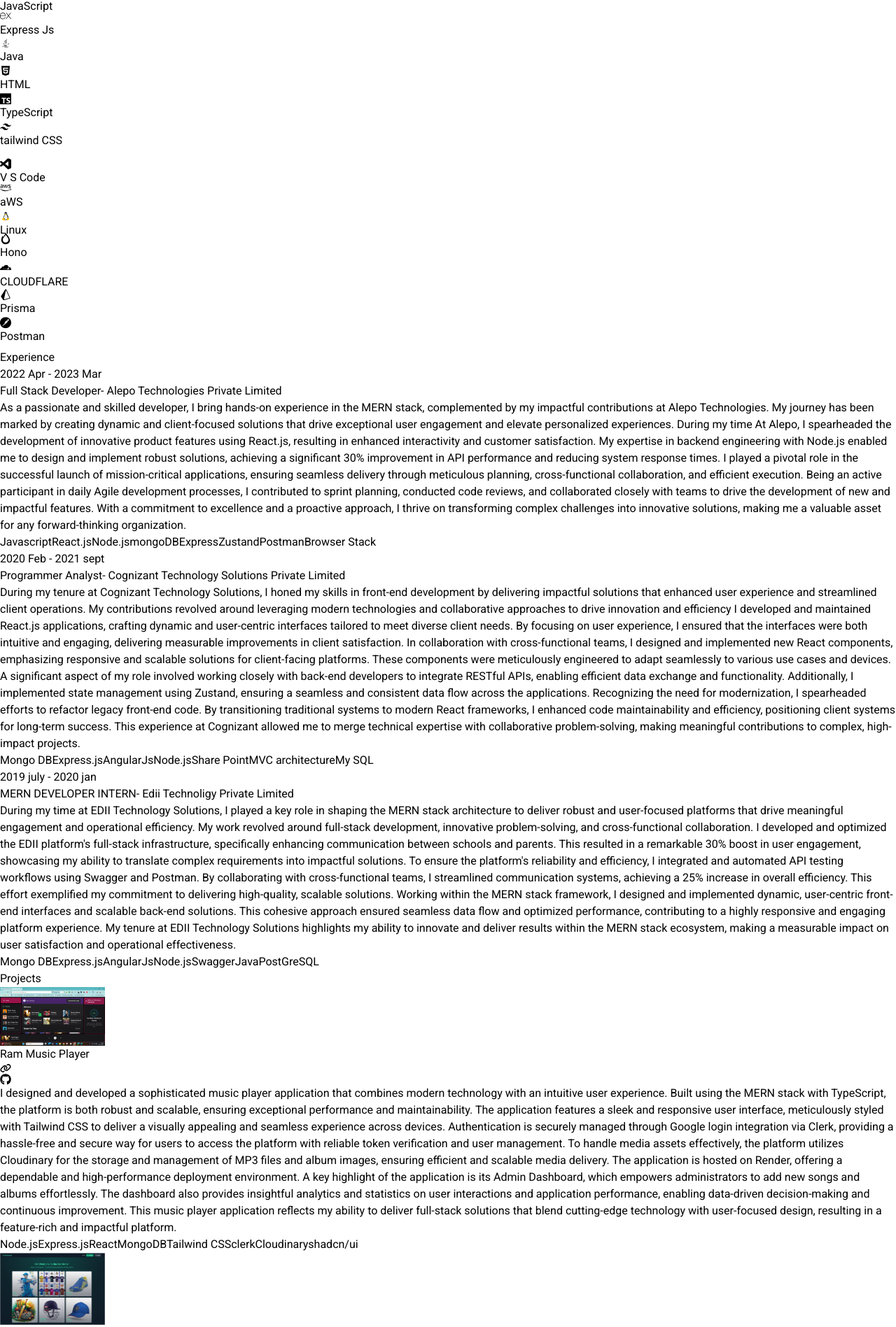
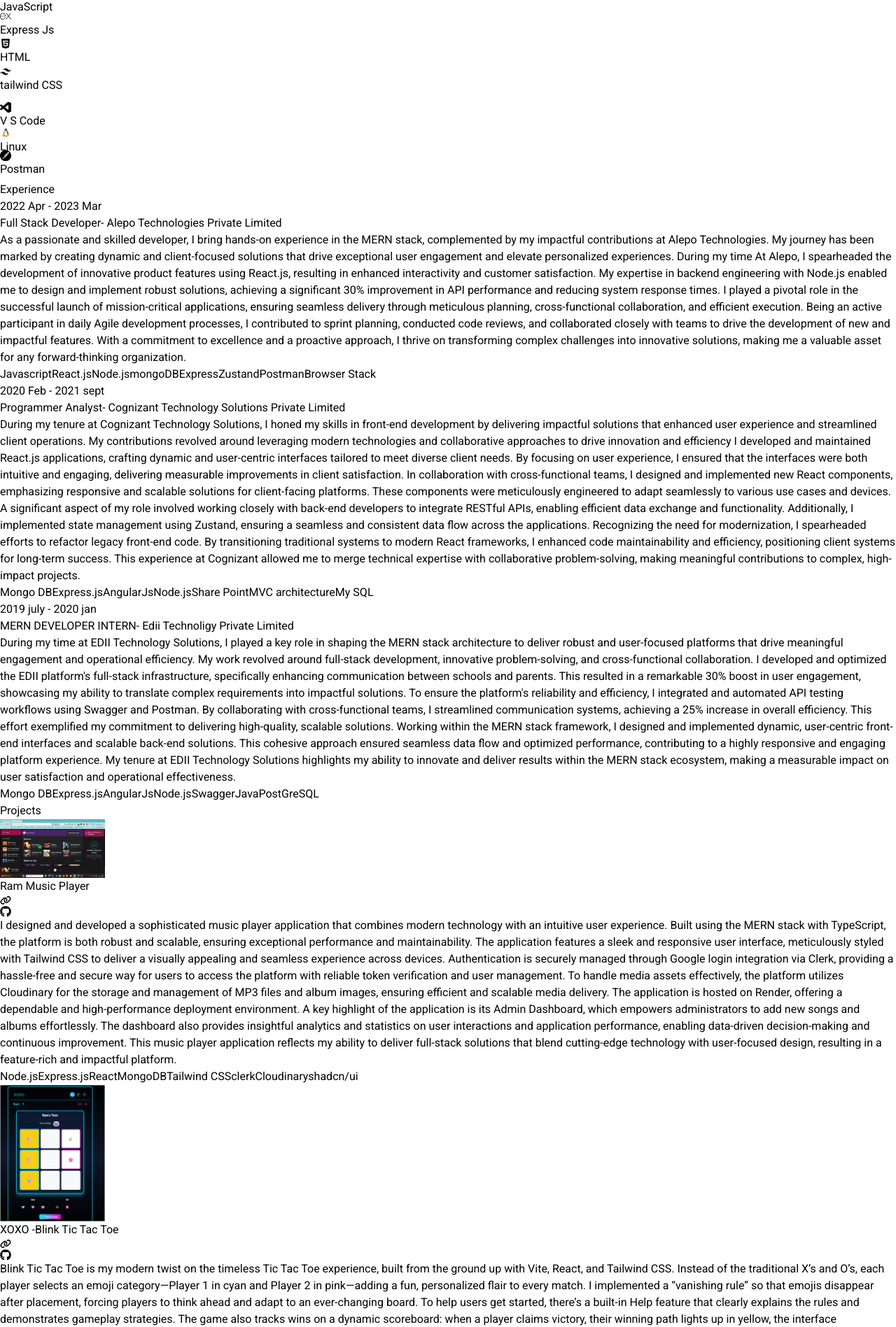
Before and after one commit to ramusiripalli/RamuPortfolio, a React (Vite) app: page / in a window 1280 px wide. Shown: the part 853-2750 px from the top of the page at 70% size. Built offline with nearby package versions, Linux system fonts and the light colour scheme.

Commit message:
Added Project and Done Changes

```diff
--- a/src/components/Navbar.jsx
+++ b/src/components/Navbar.jsx
@@ -5,7 +5,7 @@
     return <nav className="mb-20 flex items-center justify-between py-6">
         <div className="flex flex-shrink-0 items-center">
 
-            <h6 className="text-3xl animate-spin">MERN</h6>
+            <h6 className="text-3xl animate-bounce">MERN</h6>
         </div>
         <div className="m-8 flex items-center justify-center gap-6 text-4xl">
         <a href="https://drive.google.com/file/d/1HlPIIFh_QcWAgnN56wuYZN7WxiBr48Vx/view?usp=sharing" target="_blank" className="animate-bounce w-6 h-6"><abbr title="Resume"><FaFileDownload /></abbr></a>
--- a/src/components/Technologies.jsx
+++ b/src/components/Technologies.jsx
@@ -74,24 +74,14 @@
     <SiExpress className="text-6xl text-yellow-500 "/>
     <p className="text-xs text-center">Express Js</p>
   </motion.div>
-        <motion.div
-        variants= {iconVariants(2.0)} initial="initial" animate ="animate"
-        className="rounded-2xl border-4 border-neutral-800 p-3">
-          <DiJava className="text-6xl text-blue-600"/>
-          <p className="text-xs text-center">Java</p>
-        </motion.div>
+
         <motion.div
         variants= {iconVariants(2.0)} initial="initial" animate ="animate"
         className="rounded-2xl border-4 border-neutral-800 p-3">
           <FaHtml5 className="text-6xl"/>
           <p className="text-xs text-center">HTML</p>
         </motion.div>
-        <motion.div
-        variants= {iconVariants(2.0)} initial="initial" animate ="animate"
-        className="rounded-2xl border-4 border-neutral-800 p-3">
-          <SiTypescript className="text-6xl text-blue-600 pb-1"/>
-          <p className="text-xs text-center">TypeScript</p>
-        </motion.div>
+
         <motion.div
         variants= {iconVariants(2.0)} initial="initial" animate ="animate"
         className="rounded-2xl border-4 border-neutral-800 p-3">
@@ -123,36 +113,14 @@
     <SiVisualstudiocode className="text-6xl text-blue-500"/>
     <p className="text-xs text-center">V S Code</p>
   </motion.div>
-  <motion.div
-  variants= {iconVariants(1.0)} initial="initial" animate ="animate"
-  className="rounded-2xl border-4 border-neutral-800 p-3">
-    <FaAws className="text-6xl text-yellow-500"/>
-    <p className="text-xs text-center">aWS</p>
-  </motion.div>
+
   <motion.div
   variants= {iconVariants(4.0)} initial="initial" animate ="animate"
   className="rounded-2xl border-4 border-neutral-800 p-4">
     <FcLinux className="text-6xl text-green-500"/>
     <p className="text-xs text-center">Linux</p>
   </motion.div>
-  <motion.div
-  variants= {iconVariants(2.0)} initial="initial" animate ="animate"
-  className="rounded-2xl border-4 border-neutral-800 p-3">
-    <SiHono className="text-6xl text-orange-500"/>
-    <p className="text-xs text-center">Hono</p>
-  </motion.div>
-  <motion.div
-  variants= {iconVariants(5.0)} initial="initial" animate ="animate"
-  className="rounded-2xl border-4 border-neutral-800 p-3">
-    <FaCloudflare className="text-6xl text-orange-700 "/>
-    <p className="text-xs text-center">CLOUDFLARE</p>
-  </motion.div>
-  <motion.div
-  variants= {iconVariants(2.0)} initial="initial" animate ="animate"
-  className="rounded-2xl border-4 border-neutral-800 p-3">
-    <SiPrisma className="text-6xl"/>
-    <p className="text-xs text-center">Prisma</p>
-  </motion.div>
+
   <motion.div
   variants= {iconVariants(2.0)} initial="initial" animate ="animate"
   className="rounded-2xl border-4 border-neutral-800 p-3">
--- a/src/constants/index.js
+++ b/src/constants/index.js
@@ -4,6 +4,8 @@
 import project4 from "../assets/projects/project-4.png";
 import project5 from "../assets/projects/project-5.png";
 import project6 from "../assets/projects/project-6.png";
+import project7 from "../assets/projects/project-7.png";
+
 
 export const HERO_CONTENT = `I am a passionate full-stack developer with a talent for building robust and scalable web applications. With 3+ years of hands-on experience, I've honed my skills in front-end technologies like JavaScript, React and back-end technologies like Node.js, Express, MySQL, PostgreSQL, and MongoDB. My goal is to leverage my expertise to create innovative solutions that drive business growth and deliver exceptional user experiences`;
 
@@ -72,6 +74,20 @@
     technologies: ["Node.js", "Express.js", "React","MongoDB", "Tailwind CSS","clerk","Cloudinary","shadcn/ui"],
   },
   {
+    title: "XOXO -Blink Tic Tac Toe",
+    image: project7,
+    link:"https://blink-tac-toe-game-react.vercel.app/",
+    gitHubLink:"https://github.com/ramusiripalli/blink-tac-toe-game-react",
+    description:
+      `Blink Tic Tac Toe is my modern twist on the timeless Tic Tac Toe experience,
+      built from the ground up with Vite, React, and Tailwind CSS. Instead of the traditional X’s and O’s, each player
+      selects an emoji category—Player 1 in cyan and Player 2 in pink—adding a fun,
+      personalized flair to every match. I implemented a “vanishing rule” so that emojis disappear after placement, forcing players to think ahead and adapt to an ever-changing board.
+      To help users get started, there’s a built-in Help feature that clearly explains the rules and demonstrates gameplay strategies. The game also tracks wins on a dynamic scoreboard: when a player claims victory, their winning path lights up in yellow, the interface automatically navigates to the score page, and a celebratory confetti animation (powered by react-confetti) showers the winner’s name. Every aspect of styling—from responsive layouts to subtle hover effects—was crafted with Tailwind CSS for a clean, engaging look. This project showcases my ability to blend classic game design with modern front-end technologies, prioritizing both fun and clarity in the user experience.
+      `,
+    technologies: ["React","Tailwind CSS"],
+  },
+  {
     title: "E-Commerce",
     image: project6,
     link:"https://e-commerce-ipl.onrender.com/",
@@ -119,7 +135,7 @@
 ];
 
 export const CONTACT = {
-  address: "G-306, Mayfair Apartments, Tellapur, Hyderabad- 502032",
+  address: "EWS-489 ,Road Number 2, KPHB-Phase 1, Hyderabad - 500072",
   phoneNo: "+91 7888588047 ",
   email: "ramusiripalli2425@gmail.com",
 };
```
Also changed, not shown: src/assets/projects/project-7.png (added).
